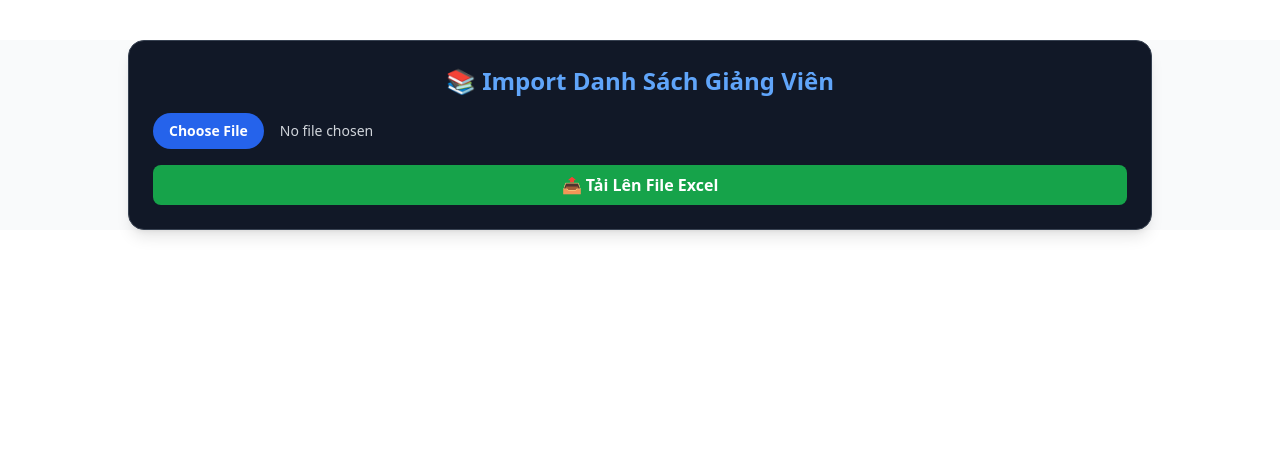
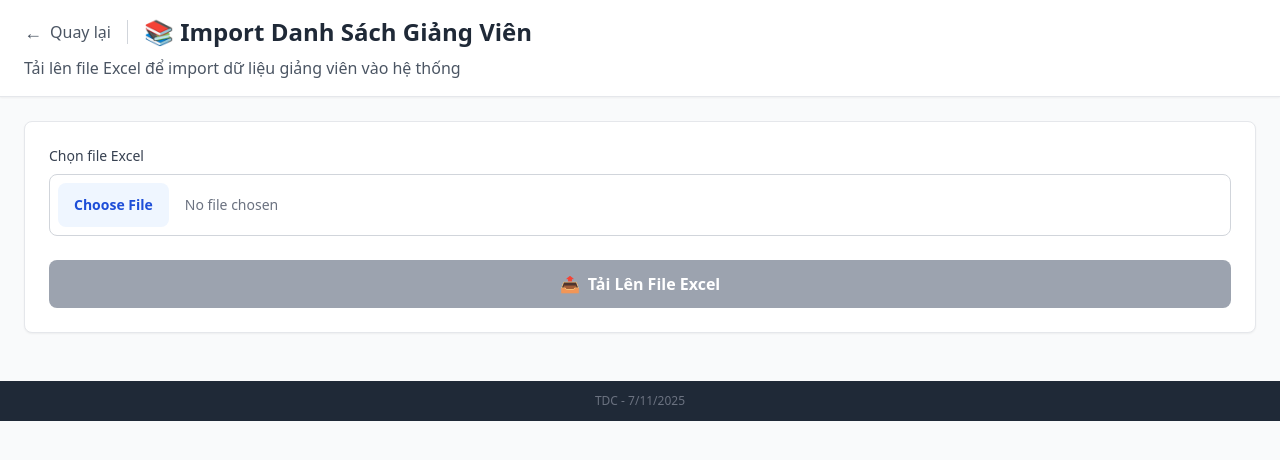
Before and after one commit to tranvietgiang/nckh, a React (Vite) app in the folder react-frontend/: page /nckh-admin/import-teacher in a window 1280 px wide. Shown: the top 460 px of the page. Built offline with nearby package versions, Linux system fonts and the light colour scheme.

Commit message:
upadate file

```diff
--- a/react-frontend/src/Components/Pages/Admin/Features/ImportTeacher.jsx
+++ b/react-frontend/src/Components/Pages/Admin/Features/ImportTeacher.jsx
@@ -1,11 +1,14 @@
 import React, { useState } from "react";
+import { useNavigate } from "react-router-dom";
 import axios from "../../../../config/axios";
+import Footer from "../../Student/Home/Footer";
 
 export default function ImportTeacher() {
   const [file, setFile] = useState(null);
   const [loading, setLoading] = useState(false);
   const [result, setResult] = useState(null);
   const [status, setStatus] = useState("");
+  const navigate = useNavigate();
 
   const handleFileChange = (e) => {
     setFile(e.target.files[0]);
@@ -46,45 +49,106 @@ export default function ImportTeacher() {
     }
   };
 
+  const handleGoBack = () => {
+    navigate(-1); // Quay lại trang trước
+  };
+
   return (
-    <div className="max-w-5xl mx-auto mt-10 space-y-8">
+    <div className="min-h-screen bg-gray-50">
+      {/* Header */}
+      <div className="bg-white shadow-sm border-b">
+        <div className="max-w-full px-6 py-4">
+          <div className="flex items-center justify-between">
+            <div className="flex items-center space-x-4">
+              <button
+                onClick={handleGoBack}
+                className="flex items-center space-x-2 text-gray-600 hover:text-gray-800 transition-colors duration-200"
+              >
+                <span className="text-lg">←</span>
+                <span>Quay lại</span>
+              </button>
+              <div className="h-6 w-px bg-gray-300"></div>
+              <h1 className="text-2xl font-bold text-gray-800">
+                📚 Import Danh Sách Giảng Viên
+              </h1>
+            </div>
+          </div>
+          <p className="text-gray-600 mt-2">
+            Tải lên file Excel để import dữ liệu giảng viên vào hệ thống
+          </p>
+        </div>
+      </div>
+
+      {/* Main Content */}
+      <div className="flex-1 p-6">
+        <div className="max-w-full">
           {/* --- PHẦN UPLOAD FILE --- */}
-      <div className="p-6 bg-gray-900 text-white rounded-2xl shadow-lg border border-gray-700">
-        <h2 className="text-2xl font-bold mb-4 text-center text-blue-400">
-          📚 Import Danh Sách Giảng Viên
-        </h2>
-
-        <div className="flex flex-col items-center">
+          <div className="bg-white rounded-lg shadow-sm border border-gray-200 p-6 mb-6">
+            <div className="space-y-6">
+              {/* File Upload Input */}
+              <div>
+                <label className="block text-sm font-medium text-gray-700 mb-2">
+                  Chọn file Excel
+                </label>
                 <input
                   type="file"
                   accept=".xlsx,.xls"
                   onChange={handleFileChange}
-            className="mb-4 block w-full text-sm text-gray-300
-                       file:mr-4 file:py-2 file:px-4
-                       file:rounded-full file:border-0 file:text-sm file:font-semibold
-                       file:bg-blue-600 file:text-white hover:file:bg-blue-700 cursor-pointer"
+                  className="block w-full text-sm text-gray-500
+                           file:mr-4 file:py-3 file:px-4
+                           file:rounded-lg file:border-0
+                           file:text-sm file:font-semibold
+                           file:bg-blue-50 file:text-blue-700
+                           hover:file:bg-blue-100 cursor-pointer
+                           border border-gray-300 rounded-lg p-2"
                 />
+                {file && (
+                  <p className="mt-2 text-sm text-green-600">
+                    ✅ Đã chọn: {file.name}
+                  </p>
+                )}
+              </div>
 
+              {/* Upload Button */}
               <button
                 onClick={handleImport}
-            disabled={loading}
-            className={`w-full py-2 px-4 rounded-lg font-semibold transition-colors
-                       ${loading ? "bg-gray-600 cursor-not-allowed" : "bg-green-600 hover:bg-green-700"}`}
+                disabled={loading || !file}
+                className={`w-full py-3 px-4 rounded-lg font-semibold text-white transition-colors duration-200 flex items-center justify-center space-x-2 ${
+                  loading || !file
+                    ? "bg-gray-400 cursor-not-allowed"
+                    : "bg-blue-600 hover:bg-blue-700"
+                }`}
               >
-            {loading ? "Đang xử lý..." : "📤 Tải Lên File Excel"}
+                {loading ? (
+                  <>
+                    <div className="w-5 h-5 border-2 border-white border-t-transparent rounded-full animate-spin"></div>
+                    <span>Đang xử lý...</span>
+                  </>
+                ) : (
+                  <>
+                    <span>📤</span>
+                    <span>Tải Lên File Excel</span>
+                  </>
+                )}
               </button>
 
+              {/* Status Message */}
               {status && (
                 <div
-              className={`mt-4 p-3 text-sm rounded-md w-full text-center ${
+                  className={`p-4 rounded-lg border ${
                     status.includes("✅")
-                  ? "bg-green-700/50 border border-green-500"
-                  : status.includes("❌") || status.includes("⚠️")
-                  ? "bg-red-700/50 border border-red-500"
-                  : "bg-blue-700/50 border border-blue-500"
+                      ? "bg-green-50 border-green-200 text-green-700"
+                      : status.includes("❌")
+                      ? "bg-red-50 border-red-200 text-red-700"
+                      : status.includes("⚠️")
+                      ? "bg-yellow-50 border-yellow-200 text-yellow-700"
+                      : "bg-blue-50 border-blue-200 text-blue-700"
                   }`}
                 >
-              {status}
+                  <div className="flex items-center space-x-2">
+                    <span className="text-lg">{status.split(" ")[0]}</span>
+                    <span>{status.split(" ").slice(1).join(" ")}</span>
+                  </div>
                 </div>
               )}
             </div>
@@ -92,42 +156,70 @@ export default function ImportTeacher() {
 
           {/* --- PHẦN KẾT QUẢ IMPORT --- */}
           {result && (
-        <div className="p-6 bg-gray-900 text-white rounded-2xl shadow-lg border border-gray-700">
-          <h3 className="text-lg font-semibold text-yellow-400 mb-4">
+            <div className="bg-white rounded-lg shadow-sm border border-gray-200 p-6">
+              <div className="mb-6">
+                <h2 className="text-2xl font-bold text-gray-800 mb-2">
                   📊 Kết quả Import
-          </h3>
+                </h2>
+              </div>
 
-          <ul className="list-disc pl-6 text-sm text-gray-300 mb-6">
-            <li>Tổng số giảng viên trong file: <b>{result.total || 0}</b></li>
-            <li>Thành công: <b className="text-green-400">{result.success || 0}</b></li>
-            <li>Thất bại: <b className="text-red-400">{result.failed || 0}</b></li>
-          </ul>
+              {/* Summary Cards */}
+              <div className="grid grid-cols-1 md:grid-cols-3 gap-4 mb-8">
+                <div className="bg-blue-50 rounded-lg p-6 text-center border border-blue-200">
+                  <div className="text-3xl font-bold text-blue-600">{result.total || 0}</div>
+                  <div className="text-gray-600 text-sm mt-2">Tổng số giảng viên</div>
+                </div>
+                <div className="bg-green-50 rounded-lg p-6 text-center border border-green-200">
+                  <div className="text-3xl font-bold text-green-600">{result.success || 0}</div>
+                  <div className="text-gray-600 text-sm mt-2">Thành công</div>
+                </div>
+                <div className="bg-red-50 rounded-lg p-6 text-center border border-red-200">
+                  <div className="text-3xl font-bold text-red-600">{result.failed || 0}</div>
+                  <div className="text-gray-600 text-sm mt-2">Thất bại</div>
+                </div>
+              </div>
 
               {/* --- BẢNG IMPORT THÀNH CÔNG --- */}
               {result.success > 0 && result.successList?.length > 0 && (
                 <div className="mb-8">
-              <h4 className="text-md font-semibold text-green-400 mb-2">
-                ✅ Danh sách import thành công
-              </h4>
-              <div className="bg-gray-800 rounded-lg p-3 max-h-60 overflow-y-auto">
-                <table className="w-full text-sm border-collapse">
-                  <thead>
-                    <tr className="text-gray-400 border-b border-gray-700">
-                      <th className="text-left p-2">STT</th>
-                      <th className="text-left p-2">User ID</th>
-                      <th className="text-left p-2">Họ và tên</th>
+                  <div className="flex items-center space-x-2 mb-4">
+                    <span className="text-green-600 text-xl">✅</span>
+                    <h3 className="text-xl font-semibold text-green-700">
+                      Danh sách import thành công
+                    </h3>
+                    <span className="bg-green-100 text-green-700 px-3 py-1 rounded-full text-sm">
+                      {result.success} giảng viên
+                    </span>
+                  </div>
+                  <div className="bg-gray-50 rounded-lg border border-gray-200 overflow-hidden">
+                    <div className="max-h-96 overflow-y-auto">
+                      <table className="min-w-full divide-y divide-gray-200">
+                        <thead className="bg-gray-100 sticky top-0">
+                          <tr>
+                            <th className="px-6 py-4 text-left text-xs font-medium text-gray-500 uppercase tracking-wider">
+                              STT
+                            </th>
+                            <th className="px-6 py-4 text-left text-xs font-medium text-gray-500 uppercase tracking-wider">
+                              User ID
+                            </th>
+                            <th className="px-6 py-4 text-left text-xs font-medium text-gray-500 uppercase tracking-wider">
+                              Họ và tên
+                            </th>
                           </tr>
                         </thead>
-                  <tbody>
+                        <tbody className="bg-white divide-y divide-gray-200">
                           {result.successList.map((user, idx) => (
-                      <tr key={idx} className="border-b border-gray-700 hover:bg-gray-700/30">
-                        <td className="p-2">{idx + 1}</td>
-                        <td className="p-2">{user.user_id}</td>
-                        <td className="p-2">{user.fullname}</td>
+                            <tr key={idx} className="hover:bg-gray-50 transition-colors">
+                              <td className="px-6 py-4 text-sm text-gray-900 font-medium">{idx + 1}</td>
+                              <td className="px-6 py-4 text-sm font-medium text-gray-900 font-mono">
+                                {user.user_id}
+                              </td>
+                              <td className="px-6 py-4 text-sm text-gray-900">{user.fullname}</td>
                             </tr>
                           ))}
                         </tbody>
                       </table>
+                    </div>
                   </div>
                 </div>
               )}
@@ -135,33 +227,53 @@ export default function ImportTeacher() {
               {/* --- BẢNG IMPORT THẤT BẠI --- */}
               {result.errors?.length > 0 && (
                 <div>
-              <h4 className="text-md font-semibold text-red-400 mb-2">
-                ❌ Danh sách import thất bại
-              </h4>
-              <div className="bg-gray-800 rounded-lg p-3 max-h-60 overflow-y-auto">
-                <table className="w-full text-sm border-collapse">
-                  <thead>
-                    <tr className="text-gray-400 border-b border-gray-700">
-                      <th className="text-left p-2">STT</th>
-                      <th className="text-left p-2">User ID</th>
-                      <th className="text-left p-2">Lý do lỗi</th>
+                  <div className="flex items-center space-x-2 mb-4">
+                    <span className="text-red-600 text-xl">❌</span>
+                    <h3 className="text-xl font-semibold text-red-700">
+                      Danh sách import thất bại
+                    </h3>
+                    <span className="bg-red-100 text-red-700 px-3 py-1 rounded-full text-sm">
+                      {result.errors.length} lỗi
+                    </span>
+                  </div>
+                  <div className="bg-gray-50 rounded-lg border border-gray-200 overflow-hidden">
+                    <div className="max-h-96 overflow-y-auto">
+                      <table className="min-w-full divide-y divide-gray-200">
+                        <thead className="bg-gray-100 sticky top-0">
+                          <tr>
+                            <th className="px-6 py-4 text-left text-xs font-medium text-gray-500 uppercase tracking-wider">
+                              STT
+                            </th>
+                            <th className="px-6 py-4 text-left text-xs font-medium text-gray-500 uppercase tracking-wider">
+                              User ID
+                            </th>
+                            <th className="px-6 py-4 text-left text-xs font-medium text-gray-500 uppercase tracking-wider">
+                              Lý do lỗi
+                            </th>
                           </tr>
                         </thead>
-                  <tbody>
+                        <tbody className="bg-white divide-y divide-gray-200">
                           {result.errors.map((err, idx) => (
-                      <tr key={idx} className="border-b border-gray-700 hover:bg-gray-700/30">
-                        <td className="p-2">{idx + 1}</td>
-                        <td className="p-2">{err.user_id || "Không rõ"}</td>
-                        <td className="p-2 text-red-300">{err.reason}</td>
+                            <tr key={idx} className="hover:bg-gray-50 transition-colors">
+                              <td className="px-6 py-4 text-sm text-gray-900 font-medium">{idx + 1}</td>
+                              <td className="px-6 py-4 text-sm font-medium text-gray-900 font-mono">
+                                {err.user_id || "Không rõ"}
+                              </td>
+                              <td className="px-6 py-4 text-sm text-red-600">{err.reason}</td>
                             </tr>
                           ))}
                         </tbody>
                       </table>
                     </div>
                   </div>
+                </div>
               )}
             </div>
           )}
         </div>
+      </div>
+
+      <Footer />
+    </div>
   );
 }
```
Lines whose indentation alone changed are shown as unchanged.
